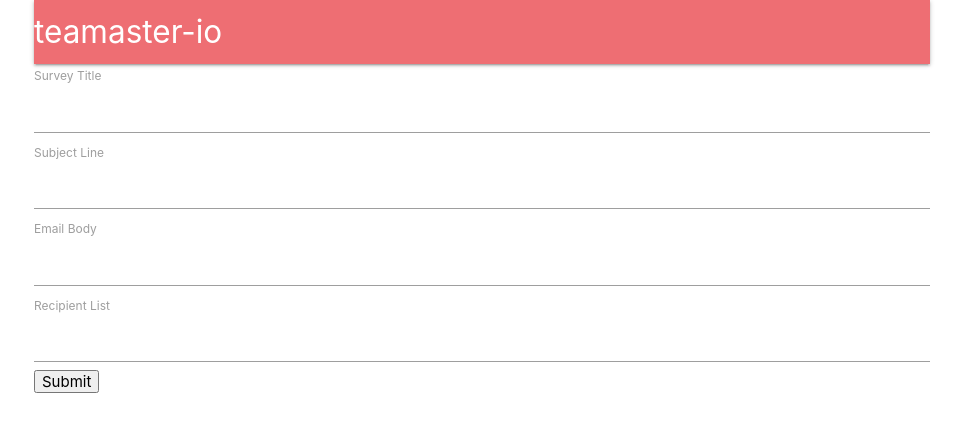
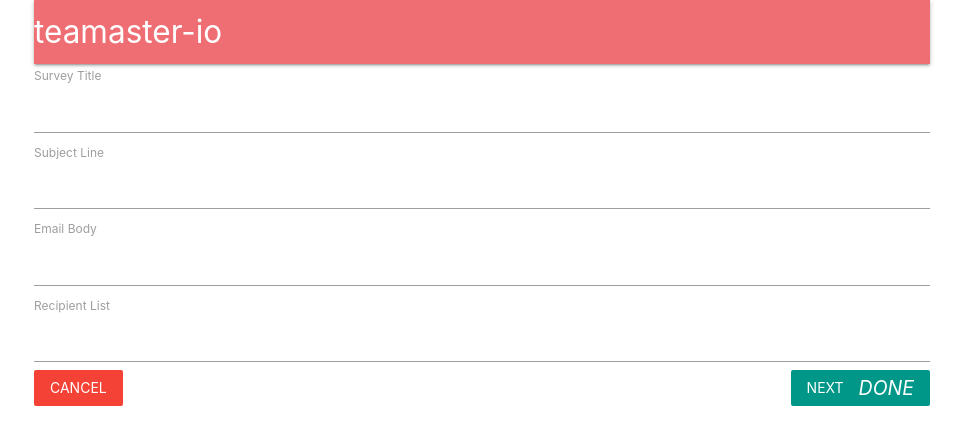
Before and after one commit to underthecode/teamaster-io, a React app: page /surveys/new in a window 1280 px wide. Shown: the top 444 px of the page, without its empty margins (158-1121 px from the left). Built offline with nearby package versions, Linux system fonts and the light colour scheme; no server answers; the HTML template or start-up script is replaced by a standard one.

Commit message:
init form styling

```diff
--- a/client/src/components/surveys/SurveyFrom.jsx
+++ b/client/src/components/surveys/SurveyFrom.jsx
@@ -1,6 +1,7 @@
 import _ from 'lodash';
 import React from 'react';
 import { reduxForm, Field } from 'redux-form';
+import { Link } from 'react-router-dom';
 import SurveyField from './SurveyField';
 
 const FIELDS = [
@@ -31,7 +32,13 @@
       <div>
         <form onSubmit={this.props.handleSubmit(values => console.log(values))}>
           {this.renderFields()}
-          <button type="submit">Submit</button>
+          <Link to="/surveys" className="red btn-flat white-text">
+            Cancel
+          </Link>
+          <button type="submit" className="teal btn-flat right white-text">
+            Next
+            <i className="material-icons right">done</i>
+          </button>
         </form>
       </div>
     );
```
